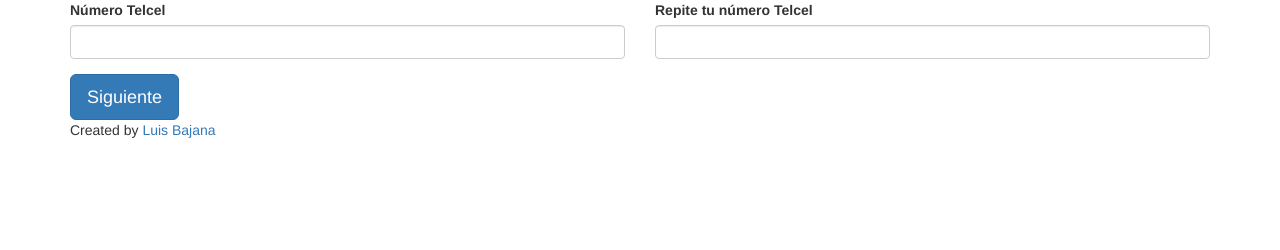
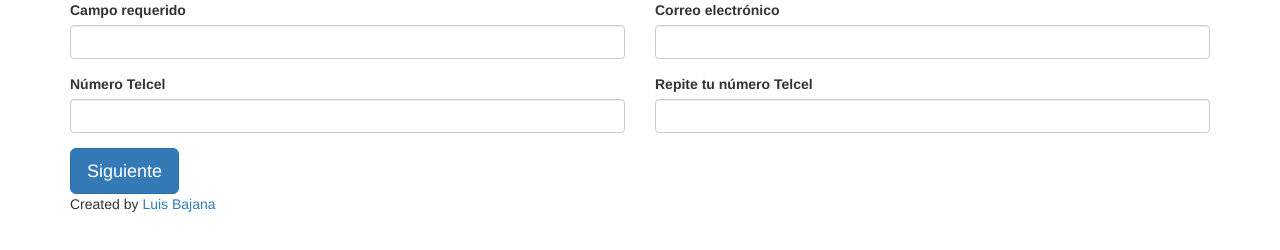
Before and after one commit to luisbajana/validador-de-formularios, a plain HTML site: page index.html in a window 1280 px wide. Drawn offline with nearby package versions, Linux system fonts and the light colour scheme.

Commit message:
Se agregaron mas ejemplos de validaciones

```diff
--- a/index.html
+++ b/index.html
@@ -10,15 +10,29 @@
 
 <div class="container">
   <form action="" id="myform">
+
+    <div class="row m-t-20">
+        <div class="form-group col-sm-6">
+            <label for="num_card">Campo requerido</label>
+            <input type="text" class="form-control" data-validation="required" data-validation-error-msg="Este campo es requerido" />
+            <span class="help-block hide"></span>
+        </div>
+        <div class="form-group col-sm-6">
+            <label for="num_card">Correo electrónico</label>
+            <input type="text" class="form-control" data-validation="email" data-validation-error-msg="El formato de email no es correcto" />
+            <span class="help-block hide"></span>
+        </div>
+    </div>
+
     <div class="row m-t-20">
         <div class="form-group col-sm-6">
             <label for="num_card">Número Telcel</label>
-            <input type="text" class="form-control js-only-numbers" id="numero_telcel" data-validation="minlength" data-validation-min-length="10" data-validation-error-msg="Ingresa un número Telcel válido" name="num_card" maxlength="10" />
+            <input type="text" class="form-control js-only-numbers" id="numero_telcel" data-validation="minlength" data-validation-min-length="10" data-validation-error-msg="Ingresa un número telefonico válido" name="num_card" maxlength="10" />
             <span class="help-block hide"></span>
         </div>
         <div class="form-group col-sm-6">
             <label for="num_card">Repite tu número Telcel</label>
-            <input type="text" class="form-control js-only-numbers" id="numero_telcel_confirmacion" data-validation="confirmation" data-validation-confirm="numero_telcel" data-validation-error-msg="El número Telcel no coincide" name="num_card" maxlength="10" />
+            <input type="text" class="form-control js-only-numbers" id="numero_telcel_confirmacion" data-validation="confirmation" data-validation-confirm="numero_telcel" data-validation-error-msg="El número no coincide" name="num_card" maxlength="10" />
             <span class="help-block hide"></span>
         </div>
     </div>
```
